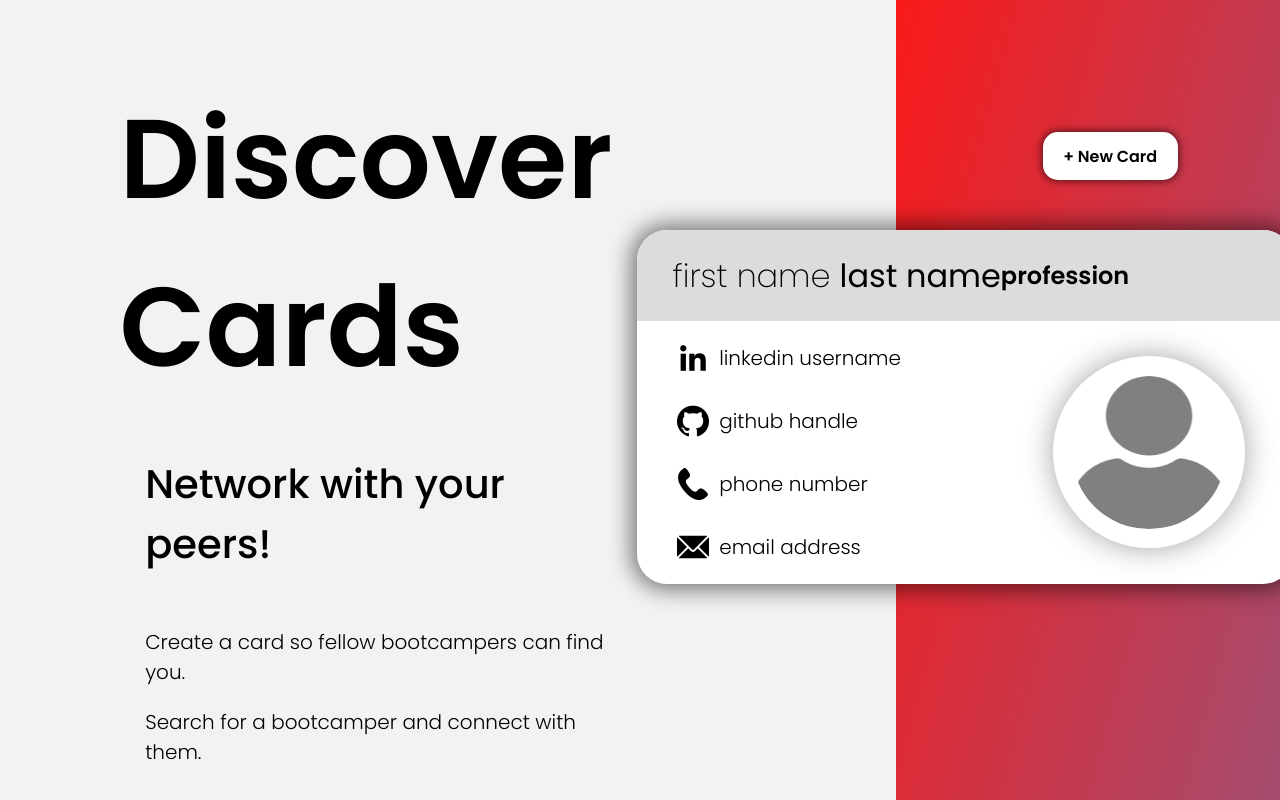
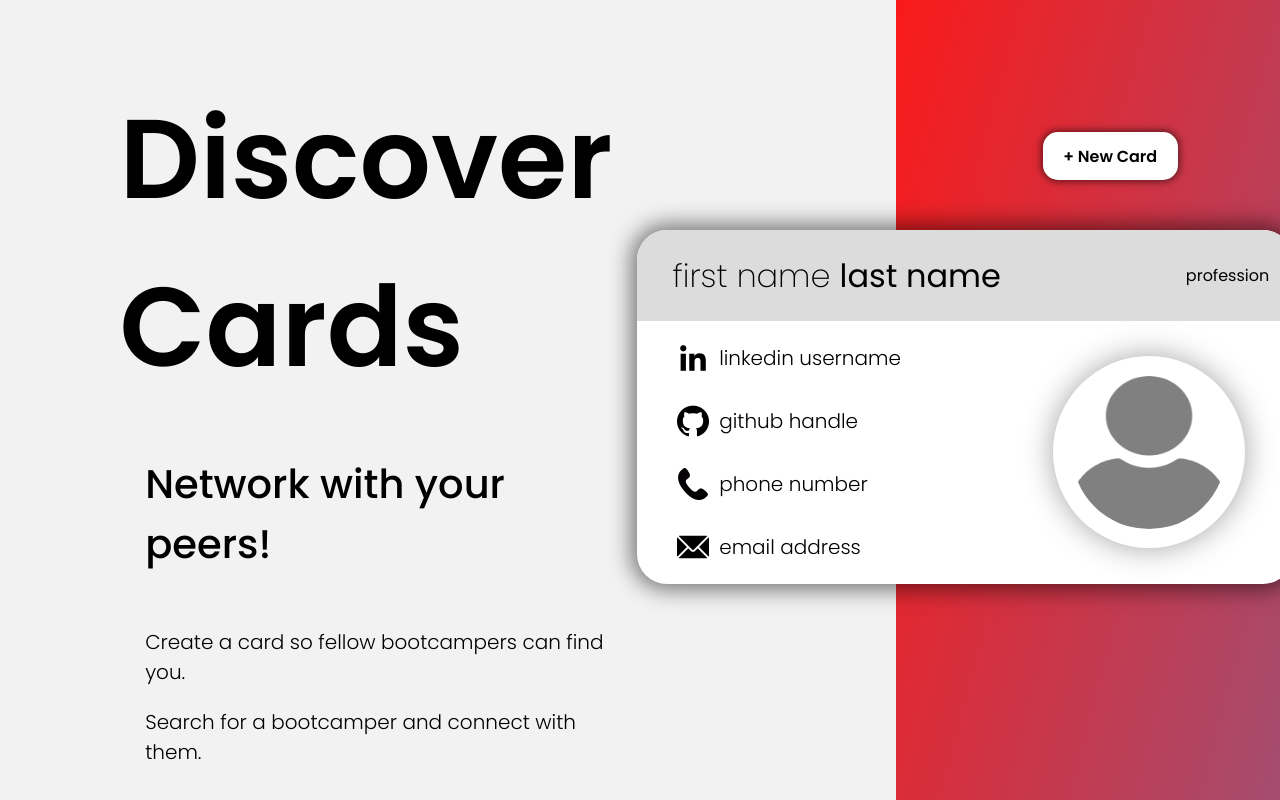
Before and after one commit to SchoolOfCode/bc13_w9_project-frontend-the-train-ees, a React (Create React App) app in the folder train-ees/: page / in a window 1280 px wide. Shown: the top 800 px of the page. Built offline with nearby package versions, Linux system fonts and the light colour scheme.

Commit message:
profession

```diff
--- a/train-ees/src/components/discoverCard/index.css
+++ b/train-ees/src/components/discoverCard/index.css
@@ -20,7 +20,7 @@ div.discoverCard {
 div.cardHeader {
     display: flex;
     flex-flow: row nowrap;
-    justify-content: left;
+    justify-content: space-between;
     align-items: center;
     background-color: #DCDCDC;
     width: 100%;
@@ -29,7 +29,15 @@ div.cardHeader {
 }
 
 div.cardHeader > input:first-child {
-    margin-left: 2.5rem;
+    margin-left: 1rem;
+}
+
+div.cardHeader > input:last-child {
+    margin-right: 1rem;
+}
+
+div.cardHeader > p {
+    margin-right: 1.5rem;
 }
 
 div.cardHeader h1 {
--- a/train-ees/src/components/discoverCard/index.js
+++ b/train-ees/src/components/discoverCard/index.js
@@ -14,7 +14,7 @@ export default function DiscoverCard({ info }) {
           <h1>
             first name <strong>last name</strong>
           </h1>
-            <h2>profession</h2>
+          <p>profession</p>
         </div>
         <div className="cardBody">
           <div className="mediaItems">
@@ -50,8 +50,8 @@ export default function DiscoverCard({ info }) {
         <div className="cardHeader">
           <h1>
             {info.first_name} <strong>{info.last_name}</strong>
-            <h2>{info.profession}</h2>
           </h1>
+          <p>{info.profession}</p>
         </div>
         <div className="cardBody">
           <div className="mediaItems">
```
